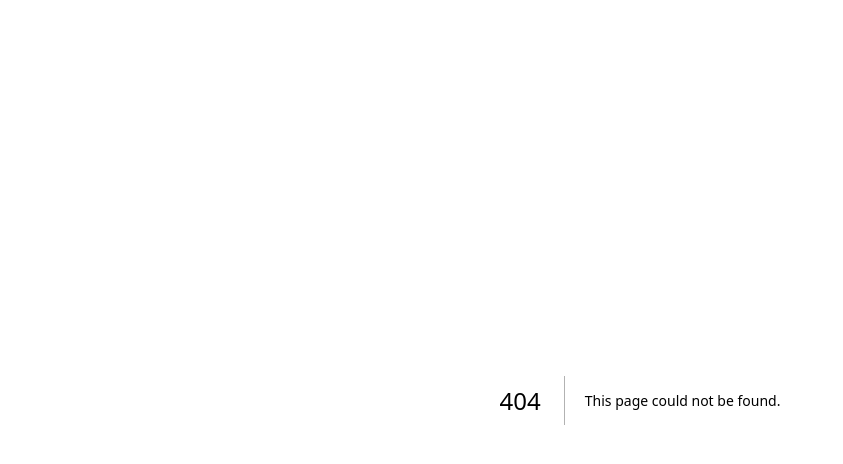
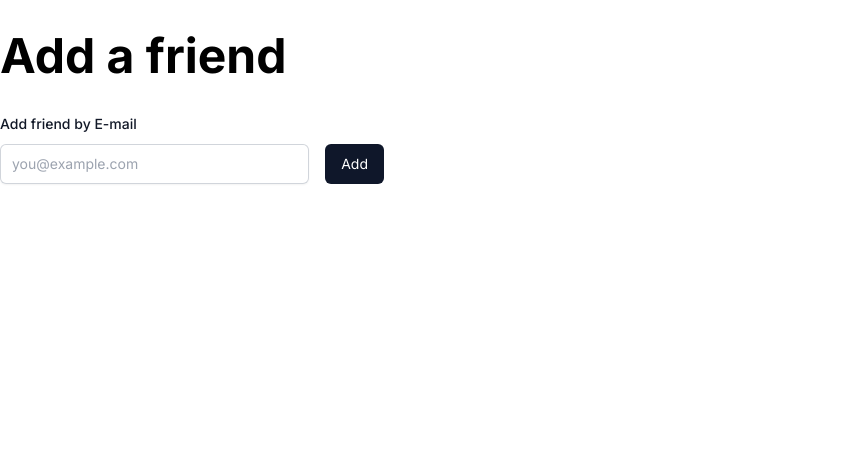
Before and after one commit to obhasa12/realtime-chat-NEXT13, a Next.js app: page /dashboard/add in a window 1280 px wide. Before the commit this address had no page. Shown: the top 464 px of the page, without its empty margins (0-843 px from the left). Built offline with nearby package versions, Linux system fonts and the light colour scheme.

Commit message:
google signup and add friend by email

```diff
--- a/src/app/login/page.tsx
+++ b/src/app/(auth)/login/page.tsx
@@ -1,23 +1,27 @@
 'use client'
 
 import Button from '@/components/ui/Button'
-
 import { FC, useState } from 'react'
+import { signIn } from 'next-auth/react'
+import toast from 'react-hot-toast'
 
 interface pageProps {
 
 }
 
 const page: FC<pageProps> = ({}) => {
-    const [isLoading, setIsLoading] = useState<boolean>(true);
+    const [isLoading, setIsLoading] = useState<boolean>(false);
 
     async function loginWithGoogle() {
         setIsLoading(true)
 
         try {
-
+            await signIn('google')
         } catch (error) {
-
+            toast.error('Something went wrong with your login.')
+            console.log('err')
+        } finally {
+            setIsLoading(false)
         }
     }
 
@@ -29,7 +33,7 @@ const page: FC<pageProps> = ({}) => {
               <h2 className='mt-6 text-center text-3xl font-bold tracking-tight text-gray-900'>Sign in to your account</h2>
           </div>
 
-          <Button isLoading={true} type='button'
+          <Button isLoading={isLoading} type='button'
               className='max-w-sm mx-auto w-full'
               onClick={loginWithGoogle}>
                 {isLoading? null: (
--- /dev/null
+++ b/src/app/(dashboard)/dashboard/add/page.tsx
@@ -0,0 +1,13 @@
+import AddFriendButton from '@/components/AddFriendButton'
+import { FC } from 'react'
+
+const page: FC = () => {
+  return (
+  <main className='pt-8'>
+    <h1 className='font-bold text-5xl mb-8'>Add a friend</h1>
+    <AddFriendButton />
+  </main>
+  )
+}
+
+export default page
--- /dev/null
+++ b/src/app/(dashboard)/dashboard/page.tsx
@@ -0,0 +1,11 @@
+import Button from "@/components/ui/Button";
+import { authOptions } from "@/lib/auth";
+import { getServerSession } from "next-auth/next";
+
+const page = async ({}) => {
+  const session = await getServerSession(authOptions)
+
+  return <pre>{JSON.stringify(session)}</pre>
+}
+
+export default page
--- a/src/app/layout.tsx
+++ b/src/app/layout.tsx
@@ -1,3 +1,4 @@
+import Providers from '@/components/Providers'
 import './globals.css'
 import type { Metadata } from 'next'
 import { Inter } from 'next/font/google'
@@ -16,7 +17,9 @@ export default function RootLayout({
 }) {
   return (
     <html lang="en">
-      <body className={inter.className}>{children}</body>
+      <body className={inter.className}>
+        <Providers>{children}</Providers>
+      </body>
     </html>
   )
 }
--- a/src/app/page.tsx
+++ b/src/app/page.tsx
@@ -3,6 +3,10 @@ import Button from "@/components/ui/Button";
 export default async function Home() {
 
   return (
-    <Button size='lg' variant='ghost'>Hallo</Button>
+    <>
+      <h1>Click me!</h1>
+      <Button size='lg' variant='ghost'>Hallo</Button>
+    </>
+
   )
 }
--- /dev/null
+++ b/src/components/AddFriendButton.tsx
@@ -0,0 +1,54 @@
+'use client'
+
+import { FC, useState } from 'react'
+import Button from './ui/Button'
+import { addFriendValidator } from '@/lib/validations/add-friend'
+import axios, { AxiosError } from 'axios'
+import { z } from 'zod'
+import { useForm } from 'react-hook-form'
+import { zodResolver } from '@hookform/resolvers/zod'
+
+interface AddFriendButtonProps {
+
+}
+
+const AddFriendButton: FC<AddFriendButtonProps> = ({}) => {
+    const [showSuccessState, setShowSuccessState] = useState<boolean>(false)
+
+    const {
+
+    } = useForm({
+        resolver: zodResolver(addFriendValidator),
+    })
+
+    const addFriend = async(email: string) => {
+        try {
+            const validatedEmail = addFriendValidator.parse({email})
+            await axios.post('/api/friends/add', {
+                email: validatedEmail
+            })
+            setShowSuccessState(true)
+        } catch (error) {
+            if(error instanceof z.ZodError){
+                return
+            }
+            if(error instanceof AxiosError){
+                return
+            }
+        }
+    }
+
+  return <form className='max-w-sm'>
+    <label htmlFor="email" className='block text-sm font-medium leading-6 text-gray-900'>
+        Add friend by E-mail
+    </label>
+    <div className='mt-2 flex gap-4'>
+        <input type="text" className='block w-full rounded-md border-0 py-1.5 text-gray-900 shadow-sm ring-1 ring-inset ring-gray-300 placeholder:text-gray-400 focus:ring-2 focus:ring-inset focus:ring-indigo-600 sm:text-sm sm:leading-6'
+        placeholder='you@example.com'
+        />
+        <Button>Add</Button>
+    </div>
+  </form>
+}
+
+export default AddFriendButton
--- /dev/null
+++ b/src/components/Providers.tsx
@@ -0,0 +1,17 @@
+"use client"
+
+import { FC, ReactNode } from 'react'
+import { Toaster } from 'react-hot-toast'
+
+interface ProvidersProps {
+  children: ReactNode
+}
+
+const Providers: FC<ProvidersProps> = ({children}) => {
+  return <>
+    <Toaster position='top-center' reverseOrder={false}/>
+    {children}
+  </>
+}
+
+export default Providers
--- a/src/components/ui/Button.tsx
+++ b/src/components/ui/Button.tsx
@@ -1,6 +1,6 @@
 import { cn } from '@/lib/utils'
 import { cva, VariantProps } from 'class-variance-authority';
-import { Loader2 } from 'lucide-react';
+import {Loader2} from 'lucide-react';
 import { ButtonHTMLAttributes, FC } from 'react'
 
 const buttonVariants = cva(
--- a/src/lib/auth.ts
+++ b/src/lib/auth.ts
@@ -34,10 +34,12 @@ export const authOptions: NextAuthOptions = {
     ],
     callbacks: {
         async jwt ({ token, user }) {
-            const dbUser = (await db.get(`user: ${token.id}`)) as User || null;
+            const dbUser = (await db.get(`user: ${token.id}`)) as User | null
 
             if(!dbUser){
-                token.id = user.id;
+                if(user){
+                    token.id = user!.id;
+                }
                 return token
             };
 
--- /dev/null
+++ b/src/lib/validations/add-friend.ts
@@ -0,0 +1,5 @@
+import { z } from 'zod';
+
+export const addFriendValidator = z.object({
+    email: z.string().email()
+})
--- a/tailwind.config.ts
+++ b/tailwind.config.ts
@@ -15,6 +15,6 @@ const config: Config = {
       },
     },
   },
-  plugins: [],
+  plugins: [require('@tailwindcss/forms')],
 }
 export default config
```
Also changed, not shown: package.json (+8 -2 lines), 1 other file (tests, documents, lock files or other folders).
